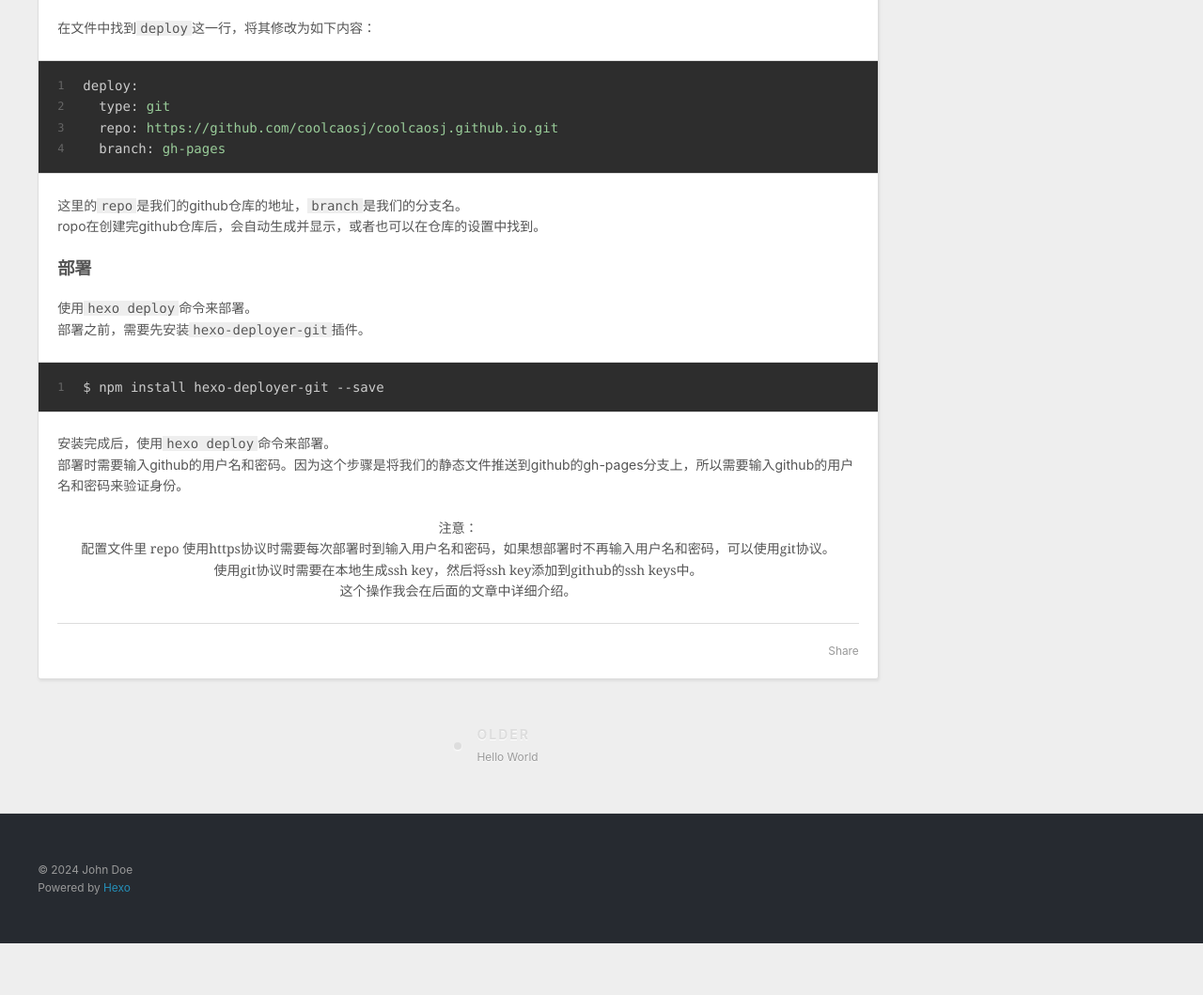
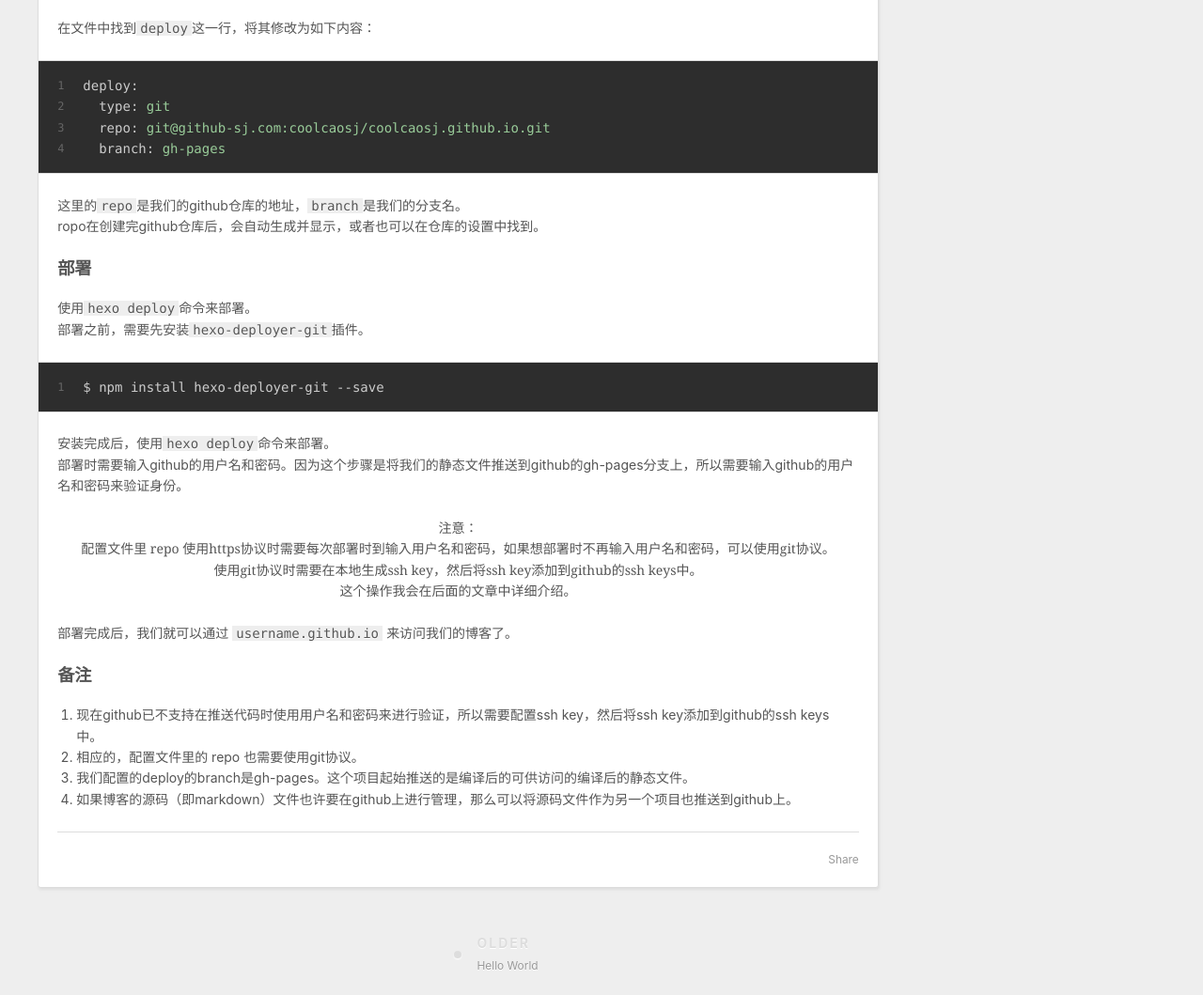
Before and after one commit to coolcaosj/coolcaosj.github.io, a plain HTML site: page 2024/11/01/使用github-pages部署hexo个人博客/index.html in a window 1280 px wide. Shown: the part 3590-4649 px from the top of the page at 94% size. Before the commit the page ends 4594 px from the top, so only its background shows below. Drawn offline with Linux system fonts and the light colour scheme.

Commit message:
Site updated: 2024-11-04 09:45:39

```diff
--- a/2024/11/01/使用github-pages部署hexo个人博客/index.html
+++ b/2024/11/01/使用github-pages部署hexo个人博客/index.html
@@ -16,7 +16,7 @@
 <meta property="og:image" content="https://mjj.today/i/jw20uN">
 <meta property="og:image" content="https://mjj.today/i/jw2rYX">
 <meta property="article:published_time" content="2024-11-01T08:43:12.000Z">
-<meta property="article:modified_time" content="2024-11-01T09:33:07.414Z">
+<meta property="article:modified_time" content="2024-11-04T01:45:23.577Z">
 <meta property="article:author" content="John Doe">
 <meta name="twitter:card" content="summary">
 <meta name="twitter:image" content="https://mjj.today/i/jw20uN">
@@ -134,7 +134,7 @@
 <p>其余的留空就好。</p>
 <h3 id="配置hexo"><a href="#配置hexo" class="headerlink" title="配置hexo"></a>配置hexo</h3><p>进入<code>myblog</code>目录，然后编辑<code>_config.yml</code>文件。</p>
 <p>在文件中找到<code>deploy</code>这一行，将其修改为如下内容：</p>
-<figure class="highlight yaml"><table><tr><td class="gutter"><pre><span class="line">1</span><br><span class="line">2</span><br><span class="line">3</span><br><span class="line">4</span><br></pre></td><td class="code"><pre><span class="line"><span class="attr">deploy:</span></span><br><span class="line">  <span class="attr">type:</span> <span class="string">git</span></span><br><span class="line">  <span class="attr">repo:</span> <span class="string">https://github.com/coolcaosj/coolcaosj.github.io.git</span></span><br><span class="line">  <span class="attr">branch:</span> <span class="string">gh-pages</span></span><br></pre></td></tr></table></figure>
+<figure class="highlight yaml"><table><tr><td class="gutter"><pre><span class="line">1</span><br><span class="line">2</span><br><span class="line">3</span><br><span class="line">4</span><br></pre></td><td class="code"><pre><span class="line"><span class="attr">deploy:</span></span><br><span class="line">  <span class="attr">type:</span> <span class="string">git</span></span><br><span class="line">  <span class="attr">repo:</span> <span class="string">git@github-sj.com:coolcaosj/coolcaosj.github.io.git</span></span><br><span class="line">  <span class="attr">branch:</span> <span class="string">gh-pages</span></span><br></pre></td></tr></table></figure>
 
 <p>这里的<code>repo</code>是我们的github仓库的地址，<code>branch</code>是我们的分支名。<br>ropo在创建完github仓库后，会自动生成并显示，或者也可以在仓库的设置中找到。</p>
 <h3 id="部署"><a href="#部署" class="headerlink" title="部署"></a>部署</h3><p>使用<code>hexo deploy</code>命令来部署。<br>部署之前，需要先安装<code>hexo-deployer-git</code>插件。</p>
@@ -144,6 +144,13 @@
 <blockquote>
 <p>注意：<br>配置文件里 repo 使用https协议时需要每次部署时到输入用户名和密码，如果想部署时不再输入用户名和密码，可以使用git协议。<br>使用git协议时需要在本地生成ssh key，然后将ssh key添加到github的ssh keys中。<br>这个操作我会在后面的文章中详细介绍。</p>
 </blockquote>
+<p>部署完成后，我们就可以通过 <code>username.github.io</code> 来访问我们的博客了。</p>
+<h3 id="备注"><a href="#备注" class="headerlink" title="备注"></a>备注</h3><ol>
+<li>现在github已不支持在推送代码时使用用户名和密码来进行验证，所以需要配置ssh key，然后将ssh key添加到github的ssh keys中。</li>
+<li>相应的，配置文件里的 repo 也需要使用git协议。</li>
+<li>我们配置的deploy的branch是gh-pages。这个项目起始推送的是编译后的可供访问的编译后的静态文件。</li>
+<li>如果博客的源码（即markdown）文件也许要在github上进行管理，那么可以将源码文件作为另一个项目也推送到github上。</li>
+</ol>
 
 
     </div>
```
